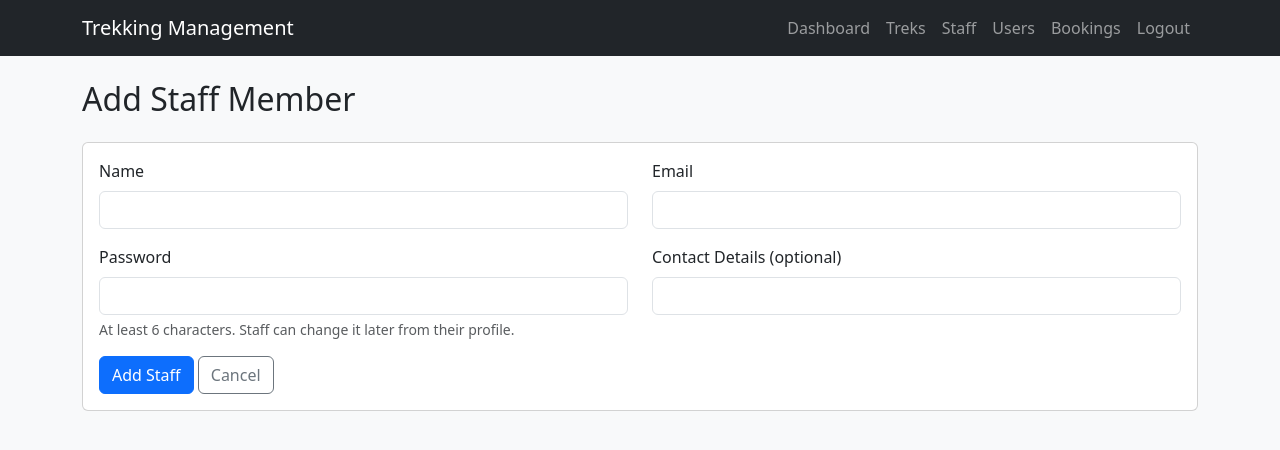
After one commit to itsayushch/trekking-management-system, a Flask app: page /admin/staff/add in a window 1280 px wide. The commit adds this page. Shown: the top 450 px of the page. Run offline with Flask 3, Linux system fonts and the light colour scheme; the visitor is signed in with stand-in values (Sample User, id 1).

Commit message:
Fix password hasing for some missing code blocks

```diff
--- a/models.py
+++ b/models.py
@@ -9,7 +9,7 @@ class User(db.Model):
     id = db.Column(db.Integer, primary_key=True)
     name = db.Column(db.String(100))
     email = db.Column(db.String(120), unique=True)
-    password = db.Column(db.String(100))
+    password = db.Column(db.String(255))  # stores a hashed password, not plain text
     role = db.Column(db.String(20))  # admin, staff, trekker
     is_blacklisted = db.Column(db.Boolean, default=False)
     created_at = db.Column(db.DateTime, default=datetime.utcnow)
--- a/routes/staff.py
+++ b/routes/staff.py
@@ -1,4 +1,5 @@
 from flask import Blueprint, render_template, request, redirect, session, url_for, flash
+from werkzeug.security import generate_password_hash
 from models import db, User, Trek, Booking
 from constants import TREK_PROGRESS_STATUSES
 
@@ -47,7 +48,7 @@ def staff_profile():
         if len(password) < 6:
             flash('Password must be at least 6 characters')
             return redirect(url_for('staff.staff_profile'))
-        user.password = password
+        user.password = generate_password_hash(password)
 
     db.session.commit()
 
--- a/routes/trekker.py
+++ b/routes/trekker.py
@@ -1,4 +1,5 @@
 from flask import Blueprint, render_template, request, redirect, session, url_for, flash
+from werkzeug.security import generate_password_hash
 from models import db, User, Trek, Booking
 
 trekker_bp = Blueprint('trekker', __name__)
@@ -39,7 +40,7 @@ def trekker_profile():
         if len(password) < 6:
             flash('Password must be at least 6 characters')
             return redirect(url_for('trekker.trekker_profile'))
-        user.password = password
+        user.password = generate_password_hash(password)
 
     db.session.commit()
 
--- a/seed_admin.py
+++ b/seed_admin.py
@@ -1,10 +1,11 @@
+from werkzeug.security import generate_password_hash
 from app import app
 from models import db, User
 
 with app.app_context():
     admin = User.query.filter_by(role='admin').first()
     if not admin:
-        new_admin = User(name='Admin', email='admin@gmail.com', password='admin123', role='admin')
+        new_admin = User(name='Admin', email='admin@gmail.com', password=generate_password_hash('admin123'), role='admin')
         db.session.add(new_admin)
         db.session.commit()
         print("Admin created")
--- /dev/null
+++ b/templates/admin/add_staff.html
@@ -0,0 +1,46 @@
+{% extends 'base.html' %}
+
+{% block title %}Add Staff{% endblock %}
+
+{% block content %}
+
+<h2 class="mb-4">Add Staff Member</h2>
+
+<div class="card">
+<div class="card-body">
+
+<form method="POST" action="{{ url_for('admin.add_staff') }}">
+
+    <div class="row">
+        <div class="col-md-6 mb-3">
+            <label class="form-label">Name</label>
+            <input type="text" name="name" class="form-control" required>
+        </div>
+
+        <div class="col-md-6 mb-3">
+            <label class="form-label">Email</label>
+            <input type="email" name="email" class="form-control" required>
+        </div>
+    </div>
+
+    <div class="row">
+        <div class="col-md-6 mb-3">
+            <label class="form-label">Password</label>
+            <input type="password" name="password" class="form-control" required>
+            <div class="form-text">At least 6 characters. Staff can change it later from their profile.</div>
+        </div>
+
+        <div class="col-md-6 mb-3">
+            <label class="form-label">Contact Details (optional)</label>
+            <input type="text" name="contact_details" class="form-control">
+        </div>
+    </div>
+
+    <button type="submit" class="btn btn-primary">Add Staff</button>
+    <a href="{{ url_for('admin.manage_staff') }}" class="btn btn-outline-secondary">Cancel</a>
+</form>
+
+</div>
+</div>
+
+{% endblock %}
```
Also changed, not shown: routes/auth.py (+4 -3 lines), templates/admin/manage_staff.html (+24 -3 lines).
